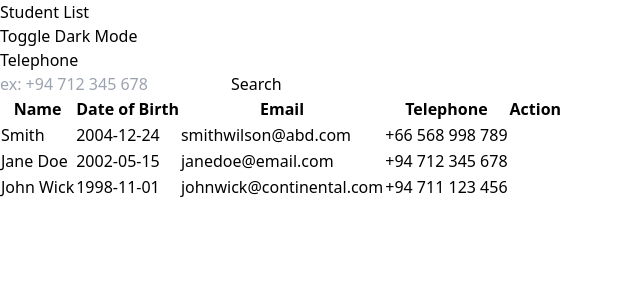
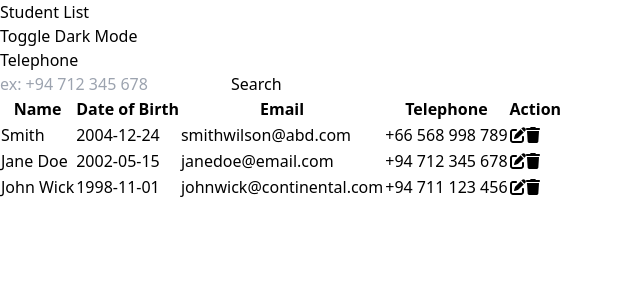
Before and after one commit to kavishkadinajara/EduSync, a React (Vite) app in the folder client/: page /student-list in a window 1280 px wide. Shown: the top 300 px of the page, without its empty margins (0-640 px from the left). Built offline with nearby package versions, Linux system fonts and the light colour scheme.

Commit message:
Add Font Awesome icons for edit and delete actions in student list

```diff
--- a/client/package.json
+++ b/client/package.json
@@ -10,6 +10,9 @@
     "preview": "vite preview"
   },
   "dependencies": {
+    "@fortawesome/fontawesome-svg-core": "^6.7.1",
+    "@fortawesome/free-solid-svg-icons": "^6.7.1",
+    "@fortawesome/react-fontawesome": "^0.2.2",
     "client": "file:",
     "clsx": "^2.1.1",
     "framer-motion": "^11.11.17",
--- a/client/src/routes/StudentList.jsx
+++ b/client/src/routes/StudentList.jsx
@@ -1,4 +1,6 @@
 import { useState } from 'react';
+import { FontAwesomeIcon } from '@fortawesome/react-fontawesome';
+import { faEdit, faTrash } from '@fortawesome/free-solid-svg-icons';
 
 export default function StudentList() {
   const [darkMode, setDarkMode] = useState(false);
@@ -116,12 +118,12 @@
                   <td className="px-4 py-2 border">{student.telephone}</td>
                   <td className="px-4 py-2 border">
                     <div className="flex gap-4">
-                      <button className="text-gray-500 hover:text-gray-700">
-                        <i className="fas fa-edit"></i>
-                      </button>
-                      <button className="text-red-500 hover:text-red-700">
-                        <i className="fas fa-trash"></i>
-                      </button>
+                        <button className="text-gray-500 hover:text-gray-700">
+                            <FontAwesomeIcon icon={faEdit} />
+                        </button>
+                        <button className="text-red-500 hover:text-red-700">
+                            <FontAwesomeIcon icon={faTrash} />
+                        </button>
                     </div>
                   </td>
                 </tr>
```
Also changed, not shown: 2 other files (tests, documents, lock files or other folders).
